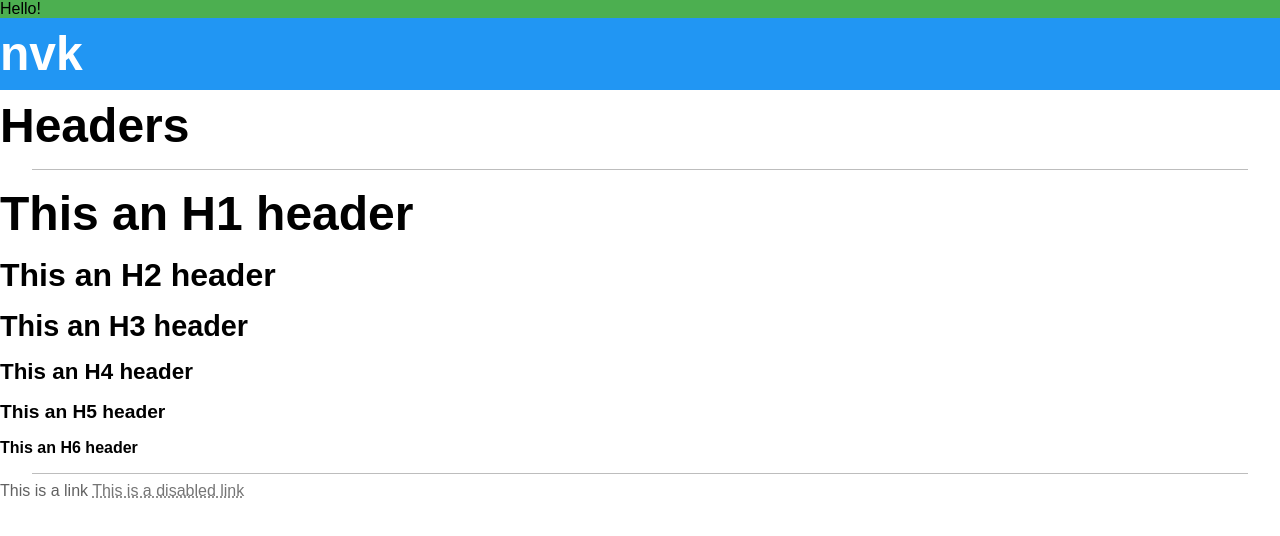
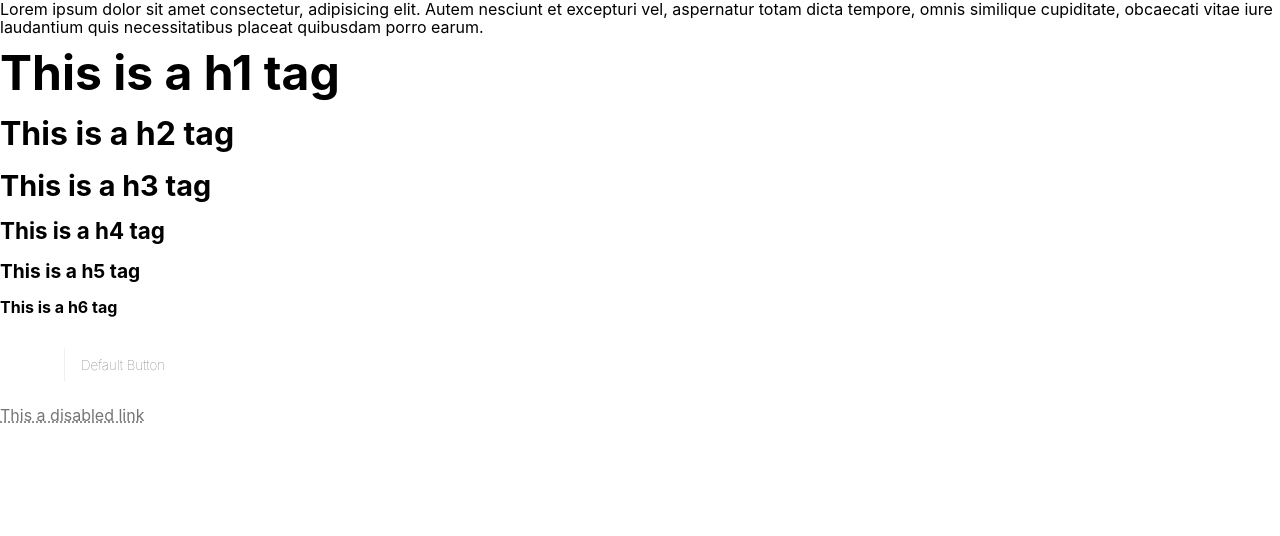
Before and after one commit to kenliten/nvk, a plain HTML site: page index.html in a window 1280 px wide. Drawn offline with Linux system fonts and the light colour scheme.

Commit message:
Added colors buttons and reset modules

```diff
--- a/index.html
+++ b/index.html
@@ -2,24 +2,36 @@
 <html lang="en">
   <head>
     <link rel="stylesheet" href="src/nvk.colors.css">
+    <link rel="stylesheet" href="src/nvk.reset.css">
+    <link rel="stylesheet" href="src/nvk.containers.css">
+    <link rel="stylesheet" href="src/nvk.buttons.css">
     <meta charset="utf-8">
     <title>nvk Project tests</title>
   </head>
   <body>
-    <div class="green-bg hero-cont">
-Hello!
+
+    <div class="n-container-wide">
+      <p style="float: left;">
+        Lorem ipsum dolor sit amet consectetur, adipisicing elit. Autem nesciunt et excepturi vel, aspernatur totam dicta tempore, omnis similique cupiditate, obcaecati vitae iure laudantium quis necessitatibus placeat quibusdam porro earum.
+      </p>
     </div>
-    <h1 class="white-tx blue-bg">nvk</h1>
-    <h1>Headers</h1>
-    <hr>
-    <h1>This an H1 header</h1>
-    <h2>This an H2 header</h2>
-    <h3>This an H3 header</h3>
-    <h4>This an H4 header</h4>
-    <h5>This an H5 header</h5>
-    <h6>This an H6 header</h6>
-    <hr>
-    <a href="#" class="red-htx">This is a link</a>
-    <a href="#" class="red-htx disabled">This is a disabled link</a>
+
+    <div class="n-container-wide">
+      <h1>This is a h1 tag</h1>
+      <h2>This is a h2 tag</h2>
+      <h3>This is a h3 tag</h3>
+      <h4>This is a h4 tag</h4>
+      <h5>This is a h5 tag</h5>
+      <h6>This is a h6 tag</h6>
+    </div>
+
+    <div class="n-panel">
+      <button>Default Button</button>
+    </div>
+
+    <div>
+      <a href="#" class="disabled">This a disabled link</a>
+    </div>
+
   </body>
 </html>
--- /dev/null
+++ b/src/nvk.buttons.css
@@ -0,0 +1,18 @@
+button{
+    background-color: #fff;
+    border-top: 1px solid #fff;
+    border-right: 1px solid #fff;
+    border-bottom: 1px solid #fff;
+    border-left: 1px solid #f0f0f0;
+    color: #636363;
+    font-weight: lighter;
+    font-size: normal;
+    padding: 8px 16px;
+    vertical-align: middle;
+}
+
+button:hover{
+    border-color: #f0f0f0;
+    background-color: #f0f0f0;
+    color: #424242;
+}
--- a/src/nvk.colors.css
+++ b/src/nvk.colors.css
@@ -26,6 +26,10 @@ License: BSD-3-Clause (conditions bellow)
    contributors may be used to endorse or promote products derived from
    this software without specific prior written permission.
 */
+*{
+  box-sizing: border-box;
+}
+
 html,body,div,span,applet,object,iframe,h1,h2,h3,h4,h5,h6,p,blockquote,pre,a,
 abbr,acronym,address,big,cite,code,del,dfn,em,img,ins,kbd,q,s,samp,small,strike,
 strong,sub,sup,tt,var,b,u,i,center,dl,dt,dd,ol,ul,li,fieldset,form,label,legend,
@@ -79,6 +83,8 @@ blockquote:before,blockquote:after,q:before,q:after {
 table {
   border-collapse: collapse;
   border-spacing: 0;
+  width: 100%;
+  text-align: left;
 }
 hr{
   border-bottom: 0;
@@ -87,7 +93,7 @@ hr{
   border-top: 1px solid #BDBDBD;
   height: 0;
   margin: 8px auto;
-  width: 95%;
+  width: 100%;
 }
 a {
   color: #616161;
--- /dev/null
+++ b/src/nvk.containers.css
@@ -0,0 +1,25 @@
+.n-container{
+    padding: 8px 5%;
+    width: 100%;
+}
+
+.n-container-wide{
+    width: 100%;
+}
+
+.n-panel{
+    margin: 16px 0;
+    padding: 8px 5%;
+    width: 100%;
+}
+
+.n-panel-wide{
+    margin: 16px 0;
+    width: 100%;
+}
+
+.n-container::after, .n-container-wide::after, .n-panel-wide::after, .n-panel::after{
+    content: "";
+    display: block;
+    clear: both !important;
+}
--- a/src/nvk.reset.css
+++ b/src/nvk.reset.css
@@ -16,7 +16,15 @@ License: BSD-3-Clause (conditions bellow)
    contributors may be used to endorse or promote products derived from
    this software without specific prior written permission.
 */
-html,body,div,span,applet,object,iframe,h1,h2,h3,h4,h5,h6,p,blockquote,pre,a,
+
+@import url('https://fonts.googleapis.com/css2?family=Roboto');
+
+*{
+  box-sizing: border-box;
+  font-family: -apple-system, BlinkMacSystemFont, 'Segoe UI', 'Roboto', Oxygen, Ubuntu, Cantarell, 'Open Sans', 'Helvetica Neue', sans-serif;
+}
+
+html,body,div,span,button,applet,object,iframe,h1,h2,h3,h4,h5,h6,p,blockquote,pre,a,
 abbr,acronym,address,big,cite,code,del,dfn,em,img,ins,kbd,q,s,samp,small,strike,
 strong,sub,sup,tt,var,b,u,i,center,dl,dt,dd,ol,ul,li,fieldset,form,label,legend,
 table,caption,tbody,tfoot,thead,tr,th,td,article,aside,canvas,details,embed,
@@ -28,48 +36,44 @@ time,mark,audio,video {
   padding: 0;
   vertical-align: baseline;
 }
+
 h1,h2,h3,h4,h5,h6{
   padding-bottom: 8px;
   padding-top: 8px;
 }
-h1{
-  font-size: 3em;
-}
-h2{
-  font-size: 2em;
-}
-h3{
-  font-size: 1.8em;
-}
-h4{
-  font-size: 1.4em;
-}
-h5{
-  font-size: 1.2em;
-}
-h6{
-  font-size: 1em;
-}
-article,aside,details,figcaption,figure,footer,header,hgroup,menu,nav,section {
-  display: block;
-}
+
+h1{ font-size: 3em; }
+
+h2{ font-size: 2em; }
+
+h3{ font-size: 1.8em; }
+
+h4{ font-size: 1.4em; }
+
+h5{ font-size: 1.2em; }
+
+h6{ font-size: 1em; }
+
+article,aside,details,figcaption,figure,footer,header,hgroup,menu,nav,section { display: block; }
+
 body {
-  font-family: sans-serif;
+  font-family: 'Roboto' sans-serif;
   line-height: 1.15;
 }
-ol,ul {
-  list-style: none;
-}
-blockquote,q {
-  quotes: none;
-}
-blockquote:before,blockquote:after,q:before,q:after {
-  content: '';
-}
+
+ol,ul { list-style: none; }
+
+blockquote,q { quotes: none; }
+
+blockquote:before,blockquote:after,q:before,q:after { content: '';}
+
 table {
   border-collapse: collapse;
   border-spacing: 0;
+  text-align: left;
+  width: 100%;
 }
+
 hr{
   border-bottom: 0;
   border-left: 0;
@@ -77,18 +81,17 @@ hr{
   border-top: 1px solid #BDBDBD;
   height: 0;
   margin: 8px auto;
-  width: 95%;
+  width: 100%;
 }
+
 a {
   color: #616161;
   text-decoration: none;
 }
+
 a:hover{
   color: #424242;
   text-decoration: underline;
 }
-a:disabled,a.disabled,a:disabled:hover,a.disabled:hover{
-  color: #757575;
-  text-decoration: underline;
-  text-decoration-style: dotted;
-}
+
+.disabled, .disabled:hover{ cursor: not-allowed; }
```
